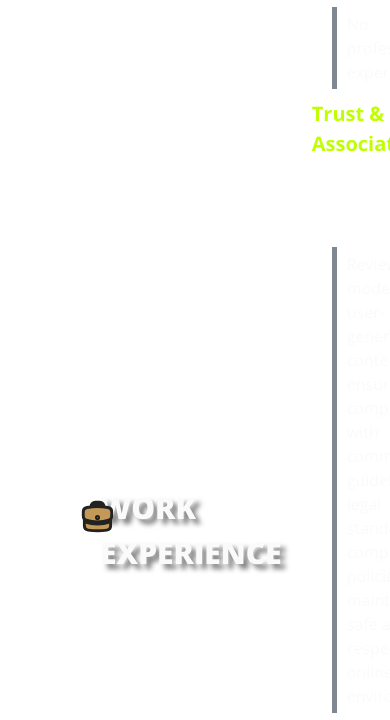
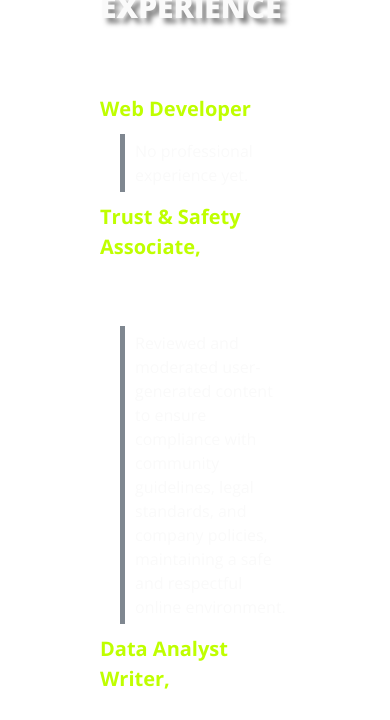
Before and after one commit to ivan-mangulabnan/mini-portfolio, a website built with webpack: page src/index.html in a window 390 px wide. Shown: the part 1133-1853 px from the top of the page. Built offline with nearby package versions, Linux system fonts and the light colour scheme; a web font is replaced by a local one.

Commit message:
Feat: changed layout of work section

```diff
--- a/src/main.css
+++ b/src/main.css
@@ -171,6 +171,23 @@ footer {
     font-size: 1.6rem;
   }
 
+  .work {
+    display: grid;
+    grid-template-columns: none;
+  }
+
+  .work h2 {
+    justify-self: center;
+  }
+
+  .work .content {
+    padding-left: 0;
+  }
+
+  .bag {
+    left: -13%;
+  }
+
   .end .note {
     font-size: 2rem;
   }
```
